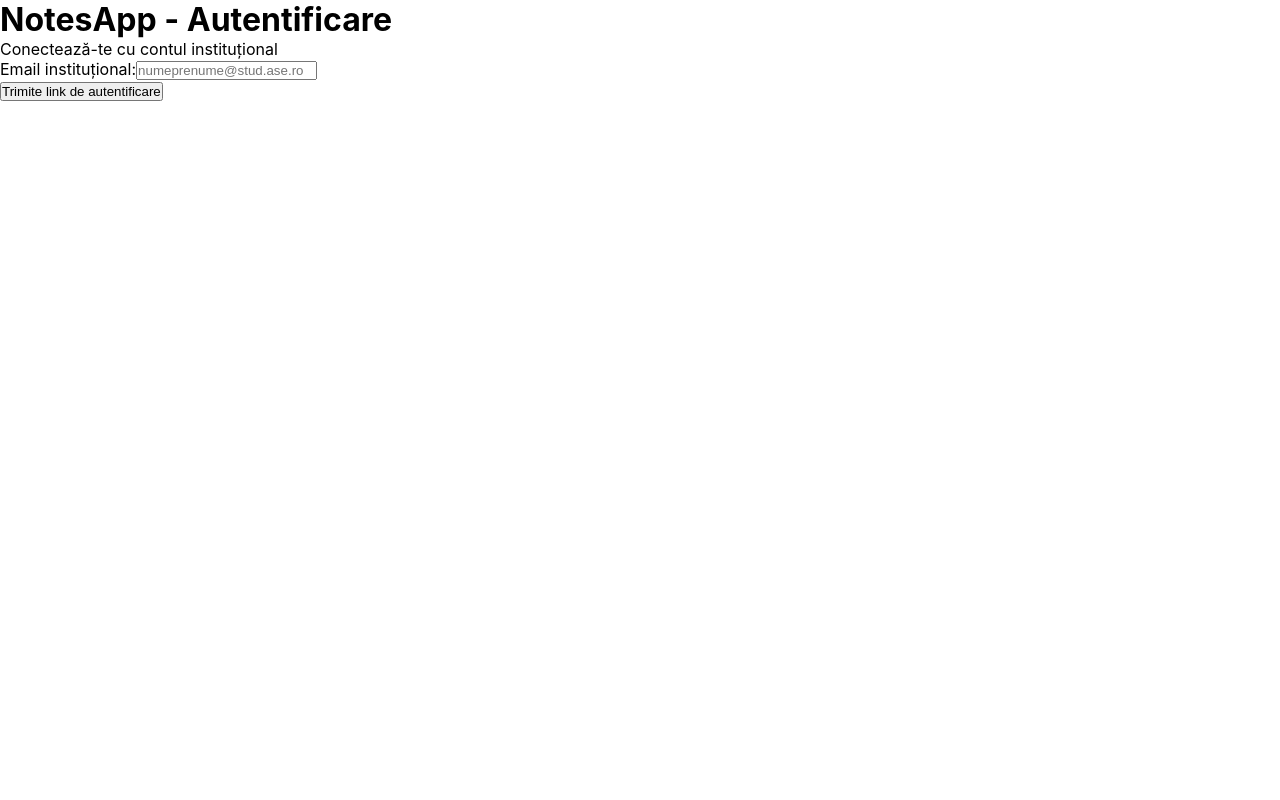
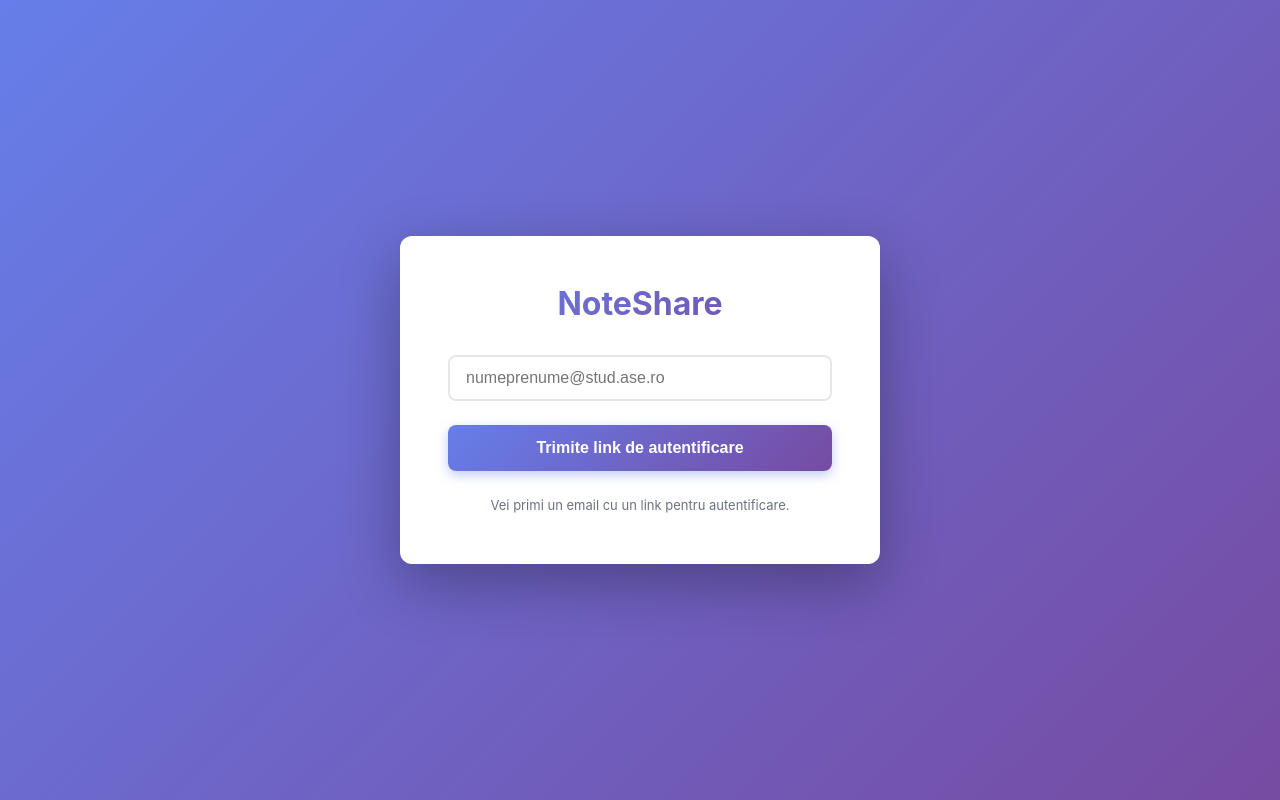
Before and after one commit to cristianpvu/web-notes, a React (Vite) app in the folder notes-app-frontend/: page / in a window 1280 px wide. Built offline with nearby package versions, Linux system fonts and the light colour scheme.

Commit message:
change login page

```diff
--- a/notes-app-frontend/src/components/Login.jsx
+++ b/notes-app-frontend/src/components/Login.jsx
@@ -9,7 +9,7 @@ function Login({ onLogin }) {
   const [verifying, setVerifying] = useState(false)
 
   useEffect(() => {
-    const hash = window.location.hash.substring(1) // Elimină #
+    const hash = window.location.hash.substring(1)
     const params = new URLSearchParams(hash)
     const accessToken = params.get('access_token')
 
@@ -17,7 +17,6 @@ function Login({ onLogin }) {
       handleTokenVerification(accessToken)
     }
   }, [])
-
 
   const handleTokenVerification = async (token) => {
     setVerifying(true)
@@ -34,7 +33,6 @@ function Login({ onLogin }) {
       setVerifying(false)
     }
   }
-
 
   const handleSubmit = async (e) => {
     e.preventDefault()
@@ -59,18 +57,61 @@ function Login({ onLogin }) {
   }
 
   return (
-    <div>
-      <h1>NotesApp - Autentificare</h1>
-      <p>Conectează-te cu contul instituțional</p>
+    <div style={{
+      minHeight: '100vh',
+      display: 'flex',
+      alignItems: 'center',
+      justifyContent: 'center',
+      background: 'linear-gradient(135deg, #667eea 0%, #764ba2 100%)',
+      padding: '20px'
+    }}>
+      <div style={{
+        background: 'white',
+        borderRadius: '12px',
+        boxShadow: '0 20px 60px rgba(0,0,0,0.3)',
+        padding: '48px',
+        width: '100%',
+        maxWidth: '480px'
+      }}>
+        <div style={{ textAlign: 'center', marginBottom: '32px' }}>
+          <h1 style={{
+            margin: '0 0 8px 0',
+            fontSize: '32px',
+            fontWeight: '700',
+            background: 'linear-gradient(135deg, #667eea 0%, #764ba2 100%)',
+            WebkitBackgroundClip: 'text',
+            WebkitTextFillColor: 'transparent',
+            backgroundClip: 'text'
+          }}>
+            NoteShare
+          </h1>
+        </div>
 
         {verifying ? (
-        <div style={{ textAlign: 'center', padding: '20px' }}>
-          <p>Se verifică autentificarea...</p>
+          <div style={{
+            textAlign: 'center',
+            padding: '40px 20px',
+            color: '#6b7280'
+          }}>
+            <div style={{
+              width: '48px',
+              height: '48px',
+              border: '4px solid #e5e7eb',
+              borderTopColor: '#667eea',
+              borderRadius: '50%',
+              margin: '0 auto 16px',
+              animation: 'spin 1s linear infinite'
+            }}></div>
+            <p style={{ fontSize: '16px', margin: 0 }}>Se verifică autentificarea...</p>
+            <style>{`
+              @keyframes spin {
+                to { transform: rotate(360deg); }
+              }
+            `}</style>
           </div>
         ) : !success ? (
           <form onSubmit={handleSubmit}>
-          <div>
-            <label htmlFor="email">Email instituțional:</label>
+            <div style={{ marginBottom: '24px' }}>
               <input
                 id="email"
                 type="email"
@@ -79,28 +120,132 @@ function Login({ onLogin }) {
                 placeholder="numeprenume@stud.ase.ro"
                 required
                 disabled={loading}
+                style={{
+                  width: '100%',
+                  padding: '12px 16px',
+                  fontSize: '16px',
+                  border: '2px solid #e5e7eb',
+                  borderRadius: '8px',
+                  outline: 'none',
+                  transition: 'border-color 0.2s',
+                  boxSizing: 'border-box'
+                }}
+                onFocus={(e) => e.target.style.borderColor = '#667eea'}
+                onBlur={(e) => e.target.style.borderColor = '#e5e7eb'}
               />
             </div>
 
-          {error && <div style={{ color: 'red', margin: '10px 0' }}>{error}</div>}
+            {error && (
+              <div style={{
+                padding: '12px 16px',
+                backgroundColor: '#fee2e2',
+                color: '#dc2626',
+                borderRadius: '8px',
+                marginBottom: '24px',
+                fontSize: '14px',
+                border: '1px solid #fecaca'
+              }}>
+                {error}
+              </div>
+            )}
 
-          <button type="submit" disabled={loading}>
+            <button
+              type="submit"
+              disabled={loading}
+              style={{
+                width: '100%',
+                padding: '14px',
+                fontSize: '16px',
+                fontWeight: '600',
+                color: 'white',
+                background: loading ? '#9ca3af' : 'linear-gradient(135deg, #667eea 0%, #764ba2 100%)',
+                border: 'none',
+                borderRadius: '8px',
+                cursor: loading ? 'not-allowed' : 'pointer',
+                transition: 'transform 0.2s, box-shadow 0.2s',
+                boxShadow: '0 4px 12px rgba(102, 126, 234, 0.4)'
+              }}
+              onMouseEnter={(e) => {
+                if (!loading) {
+                  e.target.style.transform = 'translateY(-2px)'
+                  e.target.style.boxShadow = '0 6px 20px rgba(102, 126, 234, 0.6)'
+                }
+              }}
+              onMouseLeave={(e) => {
+                e.target.style.transform = 'translateY(0)'
+                e.target.style.boxShadow = '0 4px 12px rgba(102, 126, 234, 0.4)'
+              }}
+            >
               {loading ? 'Se trimite...' : 'Trimite link de autentificare'}
             </button>
+
+            <p style={{
+              marginTop: '24px',
+              fontSize: '13px',
+              color: '#6b7280',
+              textAlign: 'center',
+              lineHeight: '1.6'
+            }}>
+              Vei primi un email cu un link pentru autentificare.
+            </p>
           </form>
         ) : (
           <div style={{
-          padding: '20px',
-          backgroundColor: '#d4edda',
-          color: '#155724',
-          borderRadius: '4px',
-          marginTop: '20px'
+            padding: '32px 24px',
+            backgroundColor: '#ecfdf5',
+            border: '2px solid #10b981',
+            borderRadius: '12px',
+            textAlign: 'center'
           }}>
-          <h3>✓ Email trimis cu succes!</h3>
-          <p>Am trimis un link de autentificare la <strong>{email}</strong></p>
-          <p>Verifică inbox-ul și dă click pe link pentru a te autentifica.</p>
+            <div style={{
+              width: '64px',
+              height: '64px',
+              background: '#10b981',
+              borderRadius: '50%',
+              display: 'flex',
+              alignItems: 'center',
+              justifyContent: 'center',
+              margin: '0 auto 16px',
+              fontSize: '32px',
+              color: 'white'
+            }}>
+              ✓
+            </div>
+            <h3 style={{
+              margin: '0 0 12px 0',
+              fontSize: '20px',
+              fontWeight: '700',
+              color: '#065f46'
+            }}>
+              Email trimis cu succes
+            </h3>
+            <p style={{
+              margin: '0 0 8px 0',
+              fontSize: '15px',
+              color: '#047857',
+              lineHeight: '1.6'
+            }}>
+              Am trimis un link de autentificare la
+            </p>
+            <p style={{
+              margin: '0 0 16px 0',
+              fontSize: '16px',
+              fontWeight: '600',
+              color: '#065f46'
+            }}>
+              {email}
+            </p>
+            <p style={{
+              margin: 0,
+              fontSize: '14px',
+              color: '#047857',
+              lineHeight: '1.6'
+            }}>
+              Verifică inbox-ul și dă click pe link pentru a te autentifica.
+            </p>
           </div>
         )}
+      </div>
     </div>
   )
 }
```
Lines whose indentation alone changed are shown as unchanged.
